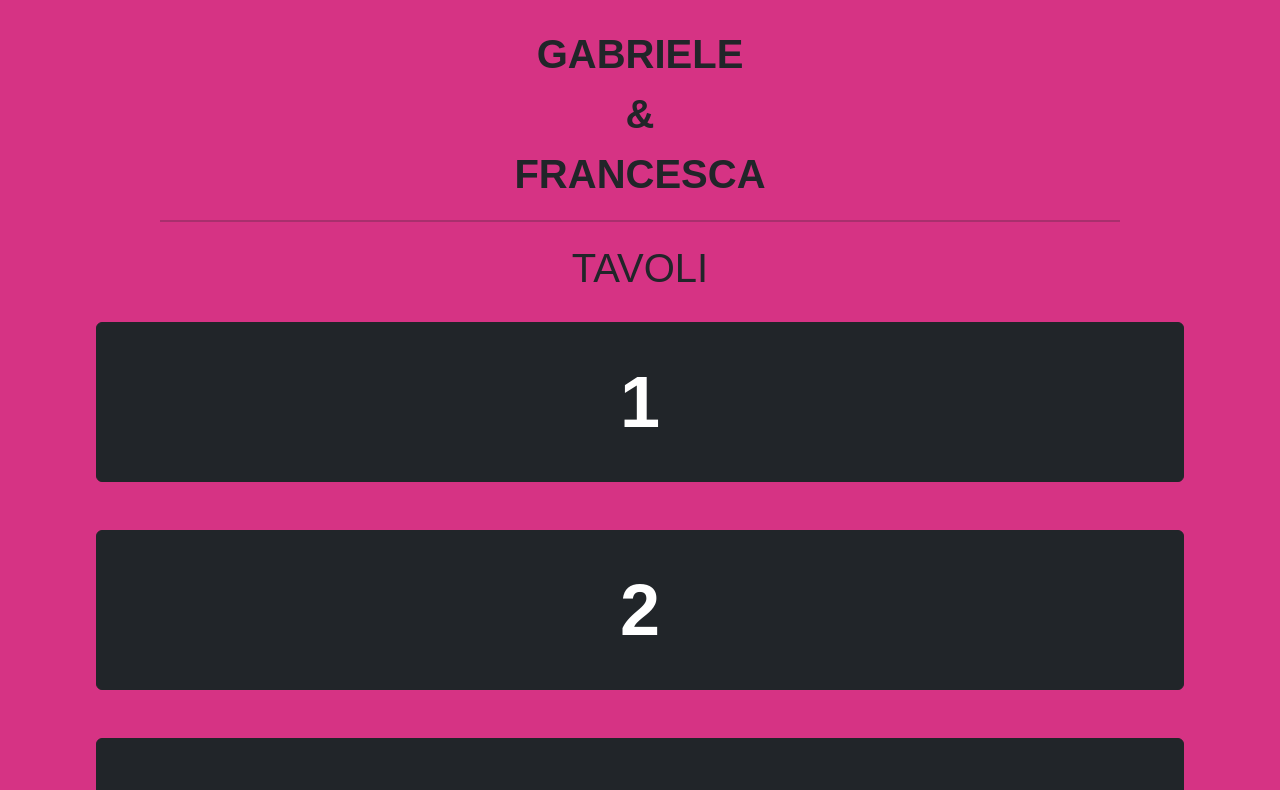
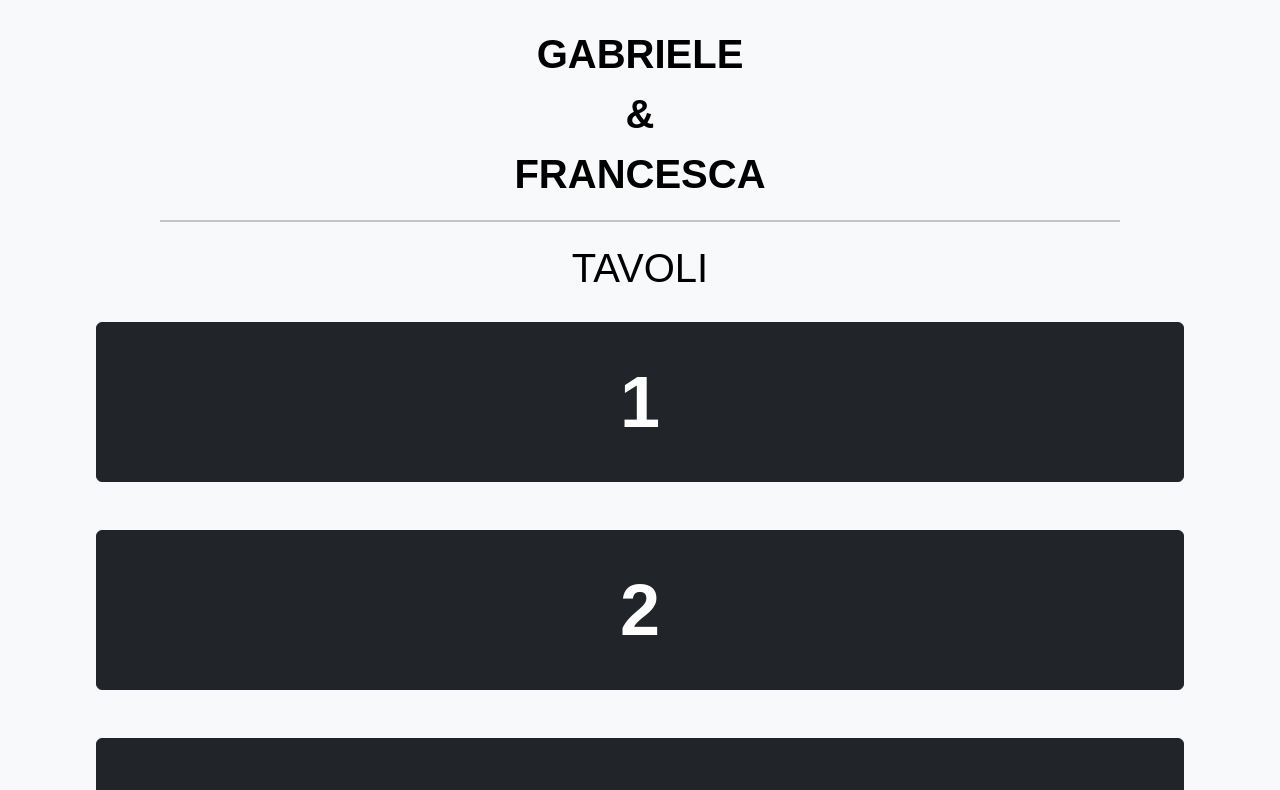
Before and after one commit to Jarvis0328/WeddingSongsTables, an Angular app: page /home in a window 1280 px wide. Shown: the top 790 px of the page. Built offline with nearby package versions, Linux system fonts and the light colour scheme.

Commit message:
changed bg-color & css song detail

```diff
--- a/src/app/home/home.component.html
+++ b/src/app/home/home.component.html
@@ -1,4 +1,4 @@
-<div class="d-flex bg-pink min-vh-100 font-wedding flex-column">
+<div class="d-flex text-bg-light min-vh-100 font-wedding flex-column">
   <p class="text-center fw-bold fs-1 pt-4">GABRIELE<br />&<br />FRANCESCA</p>
   <hr
     class="border border-1 border-dark m-auto w-75"
--- a/src/app/song-detail/song-detail.component.html
+++ b/src/app/song-detail/song-detail.component.html
@@ -1,11 +1,11 @@
-<div class="font-wedding min-vh-100 w-100 bg-pink">
+<div class="font-wedding min-vh-100 w-100 text-bg-light">
   <div class="pt-4 fs-1 text-center">
     TAVOLO {{id}}
   </div>
   <div class="pt-5 fs-3 text-center">
     Ascolta la canzone<br />e<br />trova il tuo tavolo
   </div>
-  <div class="d-flex justify-content-center">
-    <div class="spinner-grow text-light spinner"></div>
+  <div class="d-flex pt-5 justify-content-center">
+    <div class="spinner-grow text-dark spinner"></div>
   </div>
 </div>
```
